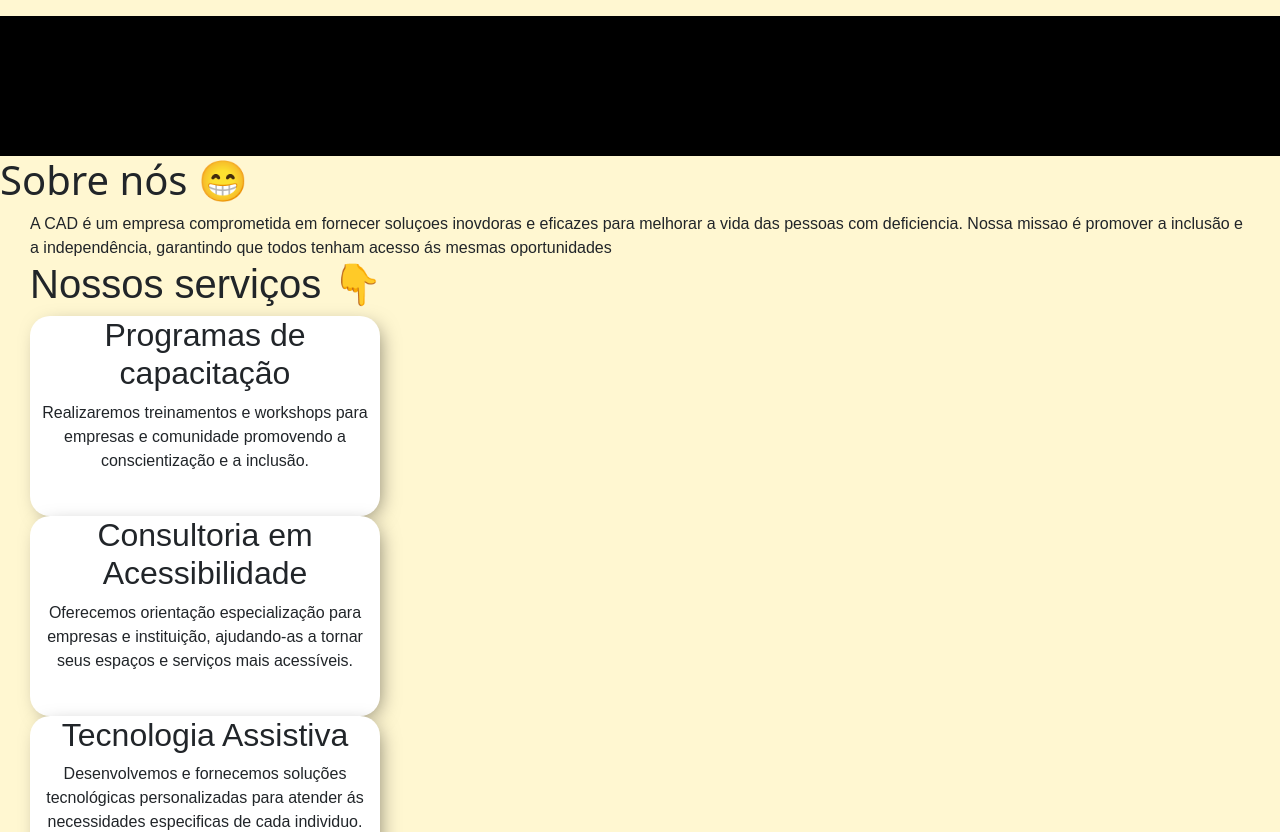
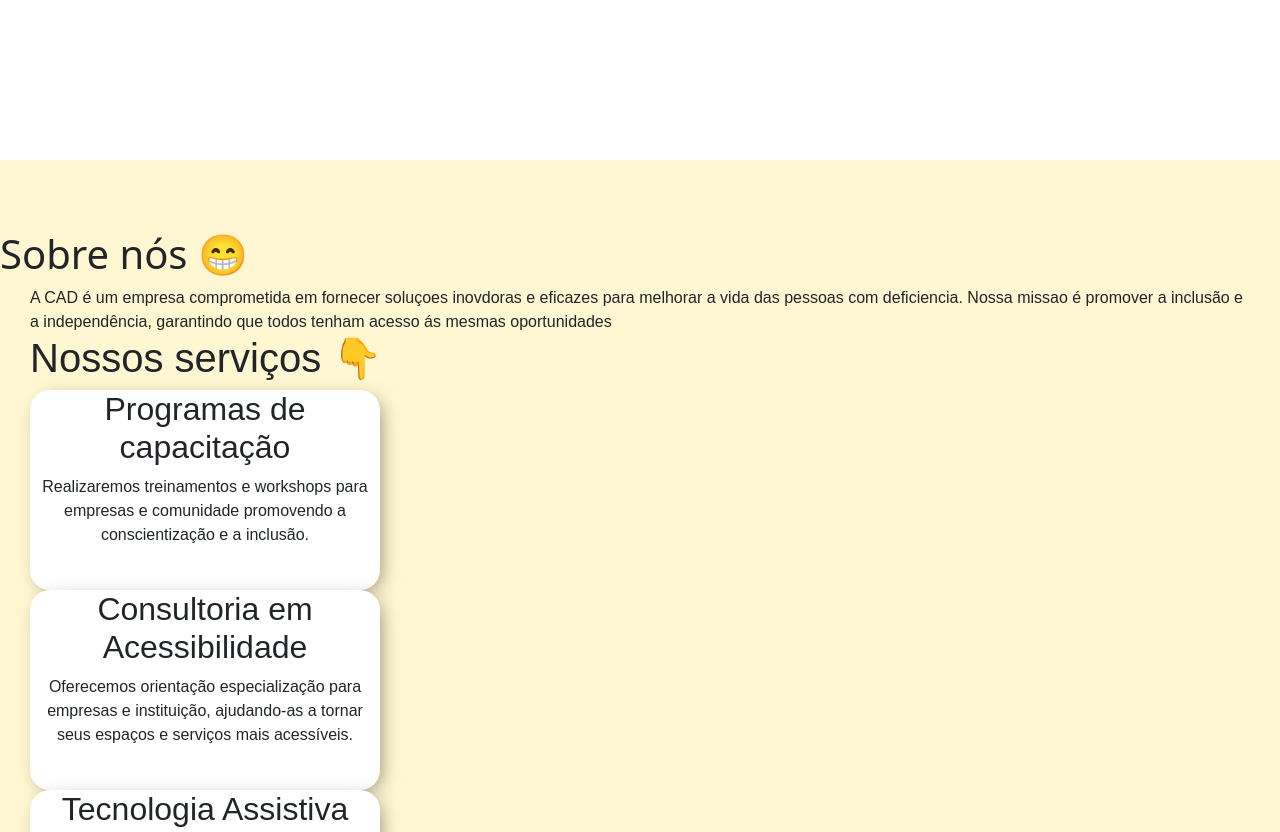
Before and after one commit to muriloH421/CentroAjudaDeficiente, a React (Vite) app: page / in a window 1280 px wide. Shown: the top 832 px of the page. Built offline with nearby package versions, Linux system fonts and the light colour scheme.

Commit message:
consertos na css da pagina home

```diff
--- a/src/components/Header/Header.module.css
+++ b/src/components/Header/Header.module.css
@@ -1,5 +1,7 @@
 .container {
   width: 100%;
   height: 140px;
-  background-color: rgb(0, 0, 0);
+  background-color: rgb(255, 255, 255);
+  margin-bottom: 70px;
+  padding: 80px;
 }
--- a/src/routes/Home/Home.jsx
+++ b/src/routes/Home/Home.jsx
@@ -3,8 +3,8 @@ import styles from './Home.module.css'
 const Home = () => {
     return (
 
-        <div className={styles.NewBoardBoard_div1}>
-            <div className={styles.NewBoardBoard_div1}>
+        <>
+            {/* <div className={styles.NewBoardBoard_div1}> */}
             {" "}
             <h1 className={styles.NewBoardBoard_header1}>Sobre nós 😁 </h1>
             <p className={styles.NewBoardBoard_p1}>
@@ -54,8 +54,9 @@ const Home = () => {
                 </p>
                 <button className={styles.NewBoardBoard_button1}>Entre em Contato</button>
             </div>
-            </div>
-        </div>
+            {/* </div> */}
+
+        </>
     )
 }
 
```
Lines whose indentation alone changed are shown as unchanged.
